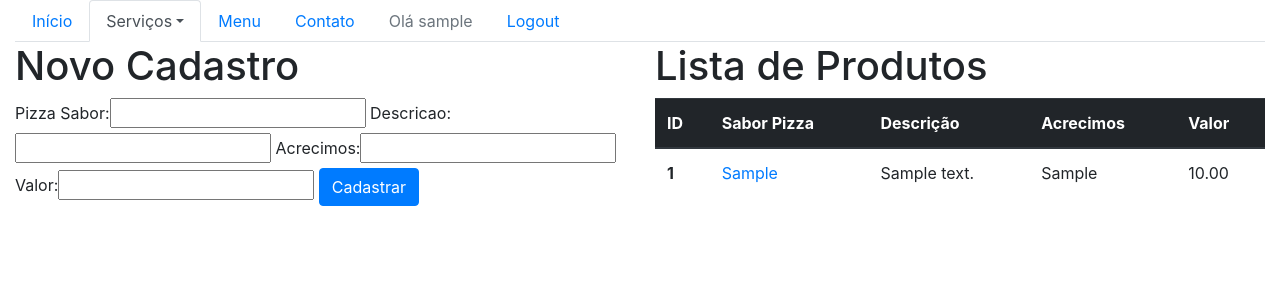
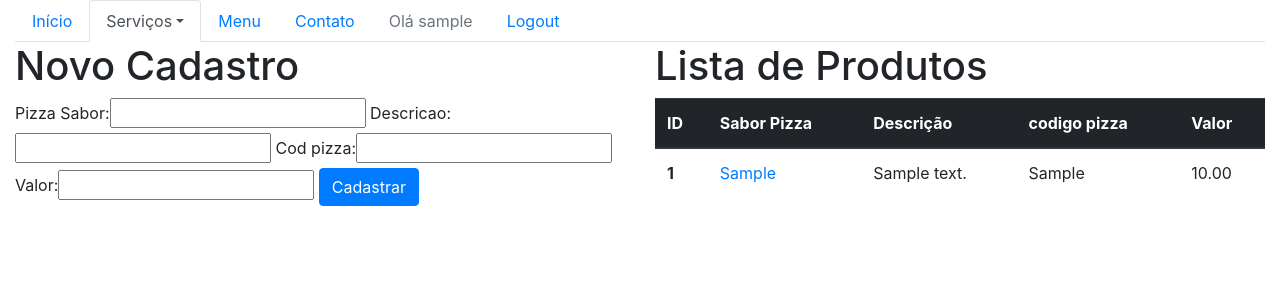
Before and after one commit to gustavoPerucci/projetoPizzaria, a Django app: page /sistema/produtos in a window 1280 px wide. Shown: the top 300 px of the page. Run offline with Django 3.2, Linux system fonts and the light colour scheme; a user stored in the database is signed in; tables that the repository leaves empty hold one stand-in row (values such as "Sample post"); some libraries are stand-ins or nearby versions.

Commit message:
atualizacao classe produto

```diff
--- a/core/admin.py
+++ b/core/admin.py
@@ -17,7 +17,7 @@ class movProdutoAdmin(admin.ModelAdmin):
     list_display = (
         'pizza_Sabor',
         'descricao',
-        'acrecimos',
+        'cod_pizza',
         'valor',
     )
 
--- a/core/models.py
+++ b/core/models.py
@@ -34,13 +34,12 @@ class Fornecedor(models.Model):
 class Produto(models.Model):
     pizza_Sabor = models.CharField(max_length=100)
     descricao = models.CharField(max_length=200)
-    acrecimos = models.CharField(max_length=100)
+    cod_pizza = models.CharField(max_length=100)
     valor = models.DecimalField(max_digits=5, decimal_places=2)
 
 
     def __str__(self):
         return self.pizza_Sabor
-
 
 class Compra(models.Model):
     dataCompra = models.DateField(auto_now = False , auto_now_add = False)
--- a/core/templates/core/lista_produtos.html
+++ b/core/templates/core/lista_produtos.html
@@ -62,7 +62,7 @@
                 <th scope="col">ID</th>
                 <th scope="col">Sabor Pizza</th>
                 <th scope="col">Descrição</th>
-                <th scope="col">Acrecimos</th>
+                <th scope="col">codigo pizza</th>
                 <th scope="col">Valor</th>
                 </tr>
             </thead>
@@ -72,7 +72,7 @@
                 <th scope="row">{{ produto.id }}</th>
                 <td><a href="{% url 'core_produto_update' produto.id %}">{{ produto.pizza_Sabor }}</a></td>
                 <td>{{ produto.descricao }}</td>
-                <td>{{ produto.acrecimos }}</td>
+                <td>{{ produto.cod_pizza }}</td>
                 <td>{{ produto.valor }}</td>
                 </tr>
                 {% endfor %}
--- a/website/menu.html
+++ b/website/templates/website/menu.html
@@ -1,5 +1,5 @@
 <div class="row">
 
-    Ola mundo
+    <h1>Ola mundo</h1>
 
 </div>
```
Also changed, not shown: core/migrations/0011_auto_20181102_0117.py (added).
